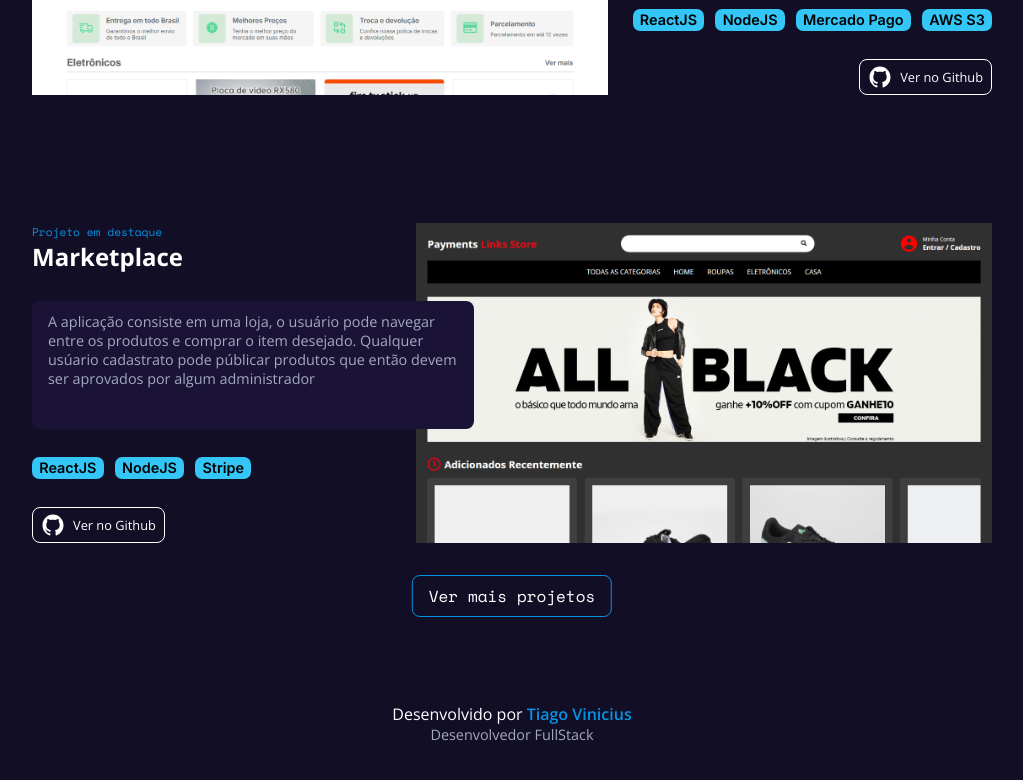
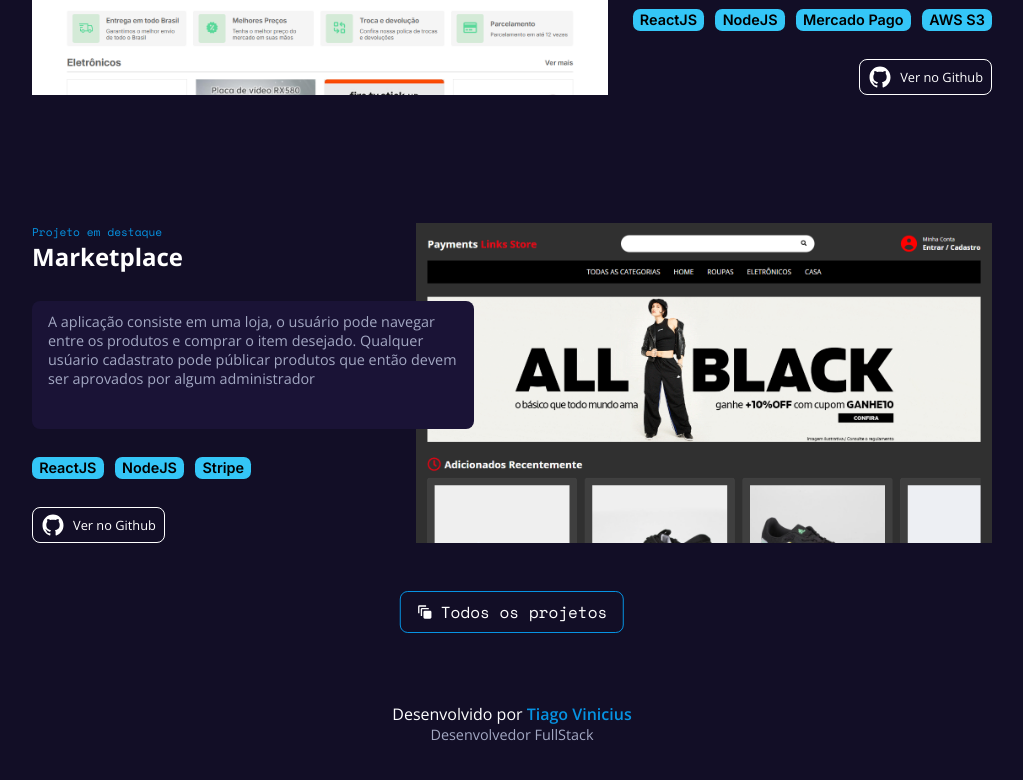
Before and after one commit to TiagoViniciusDev/Portfolio, a React (Vite) app: page / in a window 1280 px wide. Shown: the part 1938-2718 px from the top of the page, without its empty margins (128-1151 px from the left). Built offline with nearby package versions, Linux system fonts and the light colour scheme.

Commit message:
Ajuste da posição do botão "Todos os projetos"

```diff
--- a/src/components/Projects/Projects.css
+++ b/src/components/Projects/Projects.css
@@ -11,6 +11,10 @@
     border: 1px solid var(--cor-principal);
     border-radius: 0.5em;
     font-family: 'Space Mono', monospace;
+
+    display: flex;
+    align-items: center;
+    gap: 0.5em;
 }
 
 .Projects > .container2 > a:hover{
@@ -18,7 +22,7 @@
 }
 
 .Projects .container2 .featuredProjects{
-   margin-bottom: 2em;
+   margin-bottom: 3em;
 }
 
 .Projects .container2 .featuredProjects > div:nth-of-type(2){
--- a/src/components/Projects/Projects.jsx
+++ b/src/components/Projects/Projects.jsx
@@ -3,6 +3,7 @@
 import { Link } from 'react-router-dom'
 
 import { TiArrowSortedUp } from "react-icons/ti";
+import { MdAutoAwesomeMotion } from "react-icons/md";
 import ProjectsData from '../../ProjectsData';
 
 function Projects() {
@@ -29,7 +30,10 @@
                     />
                 ))}
             </div>
-            <Link to="projetos" onClick={() => {scrollZero()}}>Ver mais projetos</Link>
+            <Link to="projetos" onClick={() => {scrollZero()}}>
+            <MdAutoAwesomeMotion />
+            Todos os projetos
+            </Link>
         </div>
     </section>
   )
```
